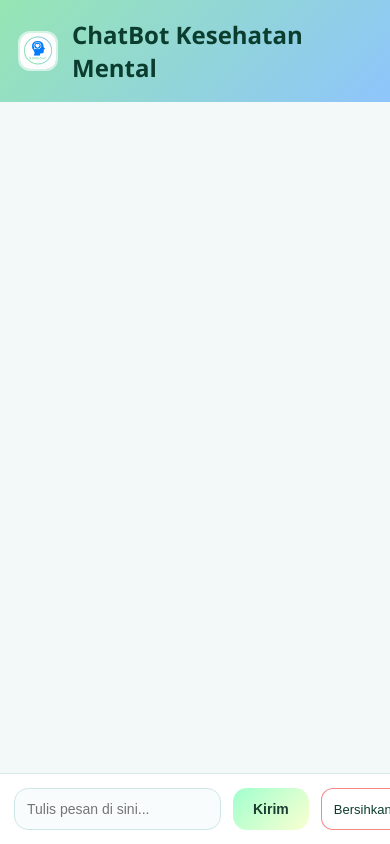
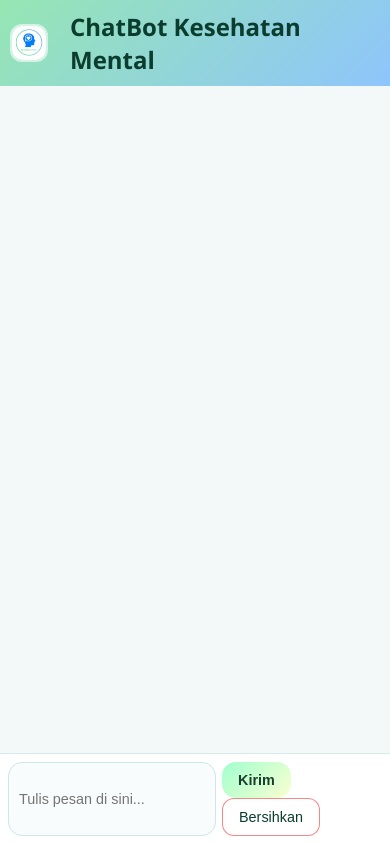
Before and after one commit to Araff393/chatbot-mental-health, a Flask app: page / in a window 390 px wide. Run offline with Flask 3, Linux system fonts and the light colour scheme.

Commit message:
Update index.html and responsive UI for mobile

```diff
--- a/static/css/style.css
+++ b/static/css/style.css
@@ -225,3 +225,67 @@ body {
     0%, 80%, 100% { transform: scale(0); }
     40% { transform: scale(1); }
 }
+
+/* === MOBILE OPTIMIZATION === */
+
+@media (max-width: 600px) {
+
+    /* Header lebih compact */
+    header {
+        padding: 10px !important;
+    }
+
+    header h1 {
+        font-size: 1.2rem !important;
+    }
+
+    .bot-avatar {
+        width: 38px !important;
+        height: 38px !important;
+        margin-right: 8px !important;
+    }
+
+    /* Bubble chat */
+    .chat-bubble {
+        max-width: 85% !important;
+        font-size: 0.9rem !important;
+        padding: 10px 14px !important;
+        margin: 8px !important;
+    }
+
+    .chat-bubble.user {
+        margin-left: auto !important;
+    }
+
+    .chat-bubble.bot {
+        margin-right: auto !important;
+    }
+
+    /* Chat container */
+    .chat-container {
+        padding: 8px !important;
+        height: calc(100vh - 150px) !important;
+    }
+
+    /* Input area */
+    .input-area {
+        padding: 8px !important;
+        gap: 6px !important;
+    }
+
+    .input-area input {
+        font-size: 0.9rem !important;
+        padding: 10px !important;
+    }
+
+    .input-area button {
+        padding: 10px 16px !important;
+        font-size: 0.9rem !important;
+    }
+
+    /* Button bersihkan */
+    .clear-btn {
+        padding: 10px 14px !important;
+        font-size: 0.9rem !important;
+    }
+}
--- a/templates/index.html
+++ b/templates/index.html
@@ -1,20 +1,32 @@
 {% extends "layout.html" %}
 {% block content %}
 
+<!-- Wrapper agar layout tidak melebar -->
 <div class="app-wrapper">
 
+    <!-- Header -->
     <header class="chat-header">
-    <img src="/static/img/bot.png" class="bot-icon">
-    <h2>ChatBot Kesehatan Mental</h2>
-</header>
+        <img src="/static/img/bot.png" class="bot-icon bot-avatar">
+        <h2 class="chat-title">ChatBot Kesehatan Mental</h2>
+    </header>
 
+    <!-- Chat Window -->
+    <main id="chat-window" class="chat-window chat-container"></main>
 
-    <main id="chat-window" class="chat-window"></main>
+    <!-- Input Area -->
+    <footer class="chat-input-area input-area">
+        <input
+            type="text"
+            id="user-input"
+            placeholder="Tulis pesan di sini..."
+            class="chat-input"
+            autocomplete="off"
+        >
 
-    <footer class="chat-input-area">
-        <input type="text" id="user-input" placeholder="Tulis pesan di sini...">
-        <button id="send-btn">Kirim</button>
-        <button id="clear-chat-btn" class="clear-btn">Bersihkan</button>
+        <div class="send-buttons">
+            <button id="send-btn" class="send-btn">Kirim</button>
+            <button id="clear-chat-btn" class="clear-btn">Bersihkan</button>
+        </div>
     </footer>
 
 </div>
```
